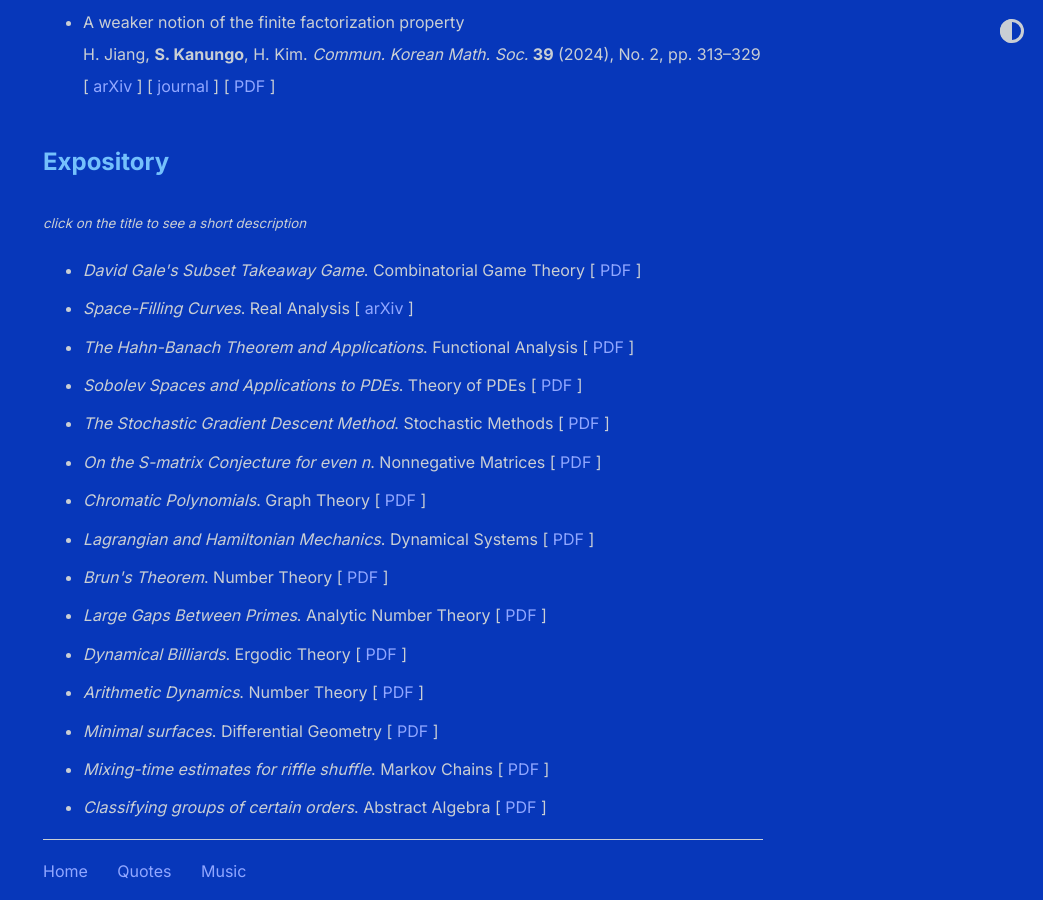
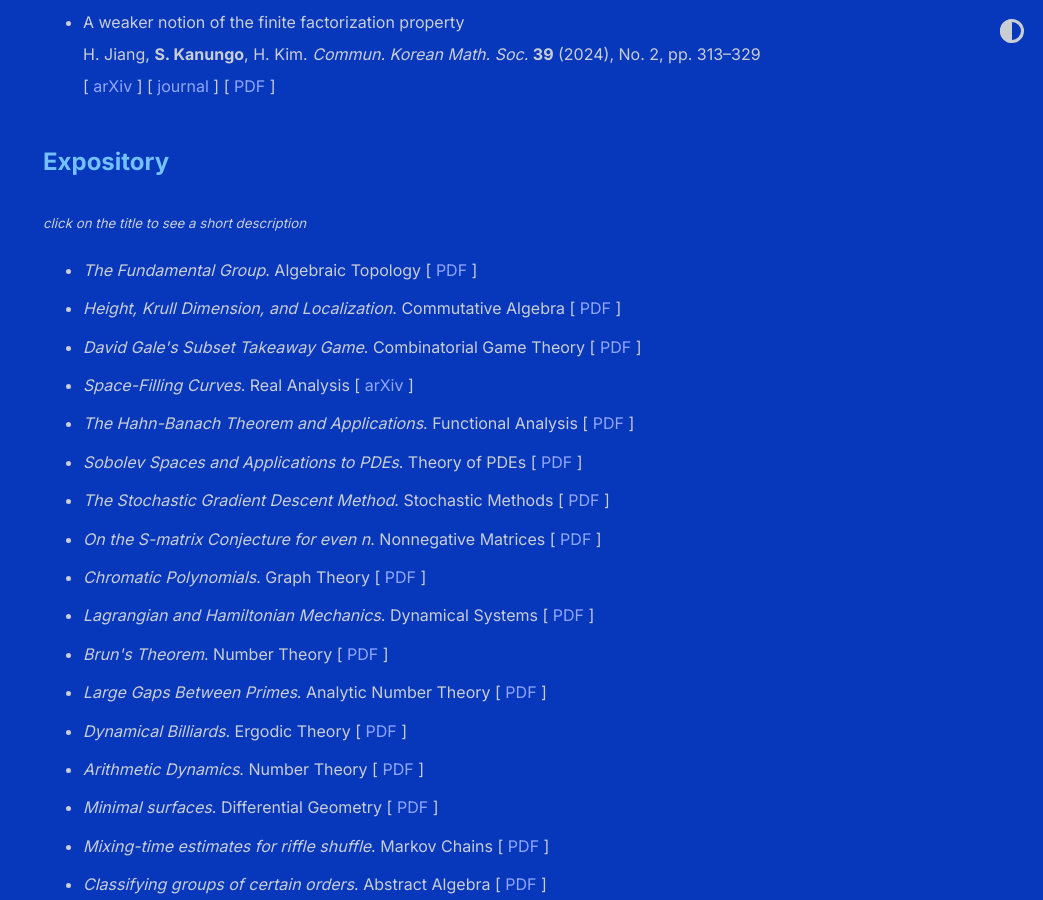
Before and after one commit to shihankanungo/shihankanungo.github.io, a Jekyll site: the page built from papers.md, in a window 1280 px wide and 900 px high, scrolled down 970 px. Shown: the whole window, without its empty margins (237-1280 px from the left). Built offline with Jekyll 4.4.1, drawn with Linux system fonts in a browser that asks for light colours.

Commit message:
Update papers.md

```diff
--- a/papers.md
+++ b/papers.md
@@ -33,6 +33,16 @@ title: Mathematics &mdash; writing
 <small><i>click on the title to see a short description</i></small>
 
 <ul>
+<li><details>
+  <summary style="list-style-type: none;"><i>The Fundamental Group</i>. Algebraic Topology [ <a href="fundgrp.pdf" target="_blank" style="text-decoration: none">PDF</a> ] </summary>
+  <small>We introduce the fundamental group as the first algebraic invariant of a topological space and the primary tool for detecting topological "holes." By lifting loops along the covering map and interpreting homotopy in terms of winding number, we compute the fundamental group of the circle to be the integers <b>Z</b>.<br></small><br>
+</details></li>
+
+<li><details>
+  <summary style="list-style-type: none;"><i>Height, Krull Dimension, and Localization</i>. Commutative Algebra [ <a href="krull.pdf" target="_blank" style="text-decoration: none">PDF</a> ] </summary>
+  <small>This paper serves as a bridge between abstract ring theory and the geometric concepts of Algebraic Geometry. We explore how the Krull dimension, defined by chains of prime ideals, acts as the algebraic analogue of geometric dimension (e.g., points, curves, surfaces). We present localization as the algebraic tool that allows us to "zoom in" on a specific prime ideal to study the ring's isolated, local structure.<br></small><br>
+</details></li>
+
 <li><details>
   <summary style="list-style-type: none;"><i>David Gale's Subset Takeaway Game</i>. Combinatorial Game Theory [ <a href="subset-takeaway.pdf" target="_blank" style="text-decoration: none">PDF</a> ] </summary>
   <small>We describe the natural interpretation of the game in terms of simplicial complexes, and the binary star reduction technique that shows that <i>Subset
```
